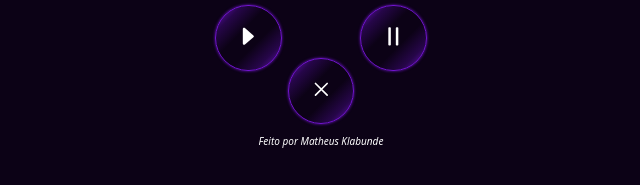
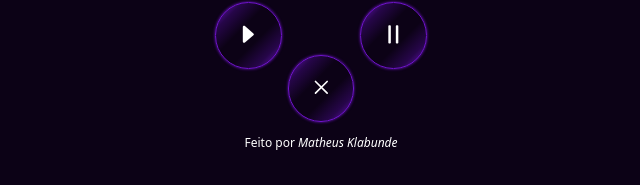
Before and after one commit to matheus-klabunde/cronometro-dark-light, a plain HTML site: page index.html in a window 1280 px wide. Shown: the part 499-684 px from the top of the page, 319-959 px from the left. Drawn offline with nearby package versions, Linux system fonts and the light colour scheme.

Commit message:
Edit README and HTML

```diff
--- a/assets/css/style.css
+++ b/assets/css/style.css
@@ -344,8 +344,13 @@ body {
 #footer {
   text-align: center;
   color: var(--color-white);
-  font-size: 1em;
+  font-size: 1.2em;
   font-weight: 400;
-  font-style: italic;
   margin-top: 1em;
 }
+
+#footer a {
+  text-decoration: none;
+  color: var(--color-white);
+  font-style: italic;
+}
--- a/index.html
+++ b/index.html
@@ -4,7 +4,7 @@
     <meta charset="UTF-8" />
     <meta http-equiv="X-UA-Compatible" content="IE=edge" />
     <meta name="viewport" content="width=device-width, initial-scale=1.0" />
-    <title>Cronômetro</title>
+    <title>Cronômetro </title>
     <link rel="stylesheet" href="./assets/css/style.css" />
   </head>
 
@@ -40,7 +40,7 @@
         </div>
       </section>
       <footer id="container-footer">
-        <p id="footer">Feito por Matheus Klabunde</p>
+        <p id="footer">Feito por <a href="https://github.com/matheus-klabunde">Matheus Klabunde</a></p>
       </footer>
     </div>
 
```
Also changed, not shown: .github/previewdark.png (added), .github/previewlight.png (added), 1 other file.
